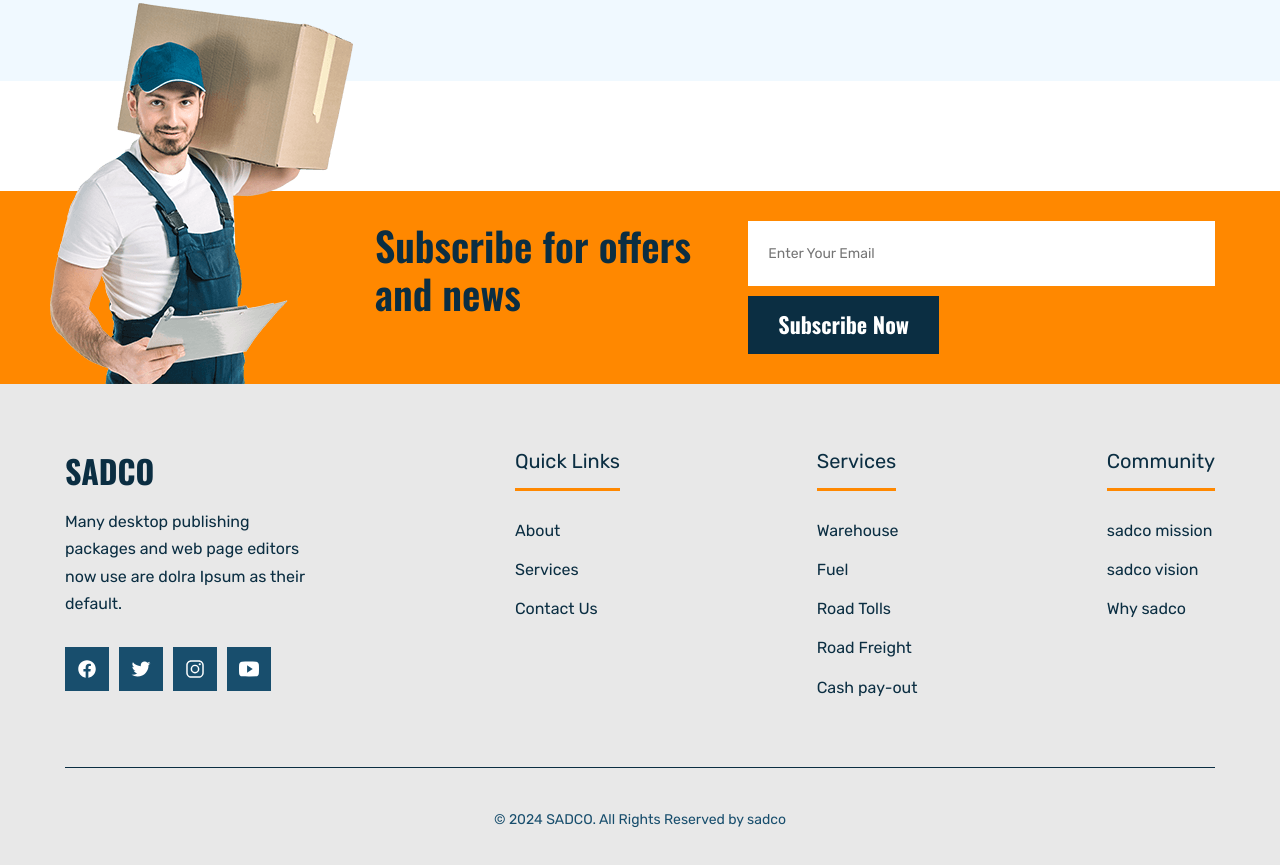
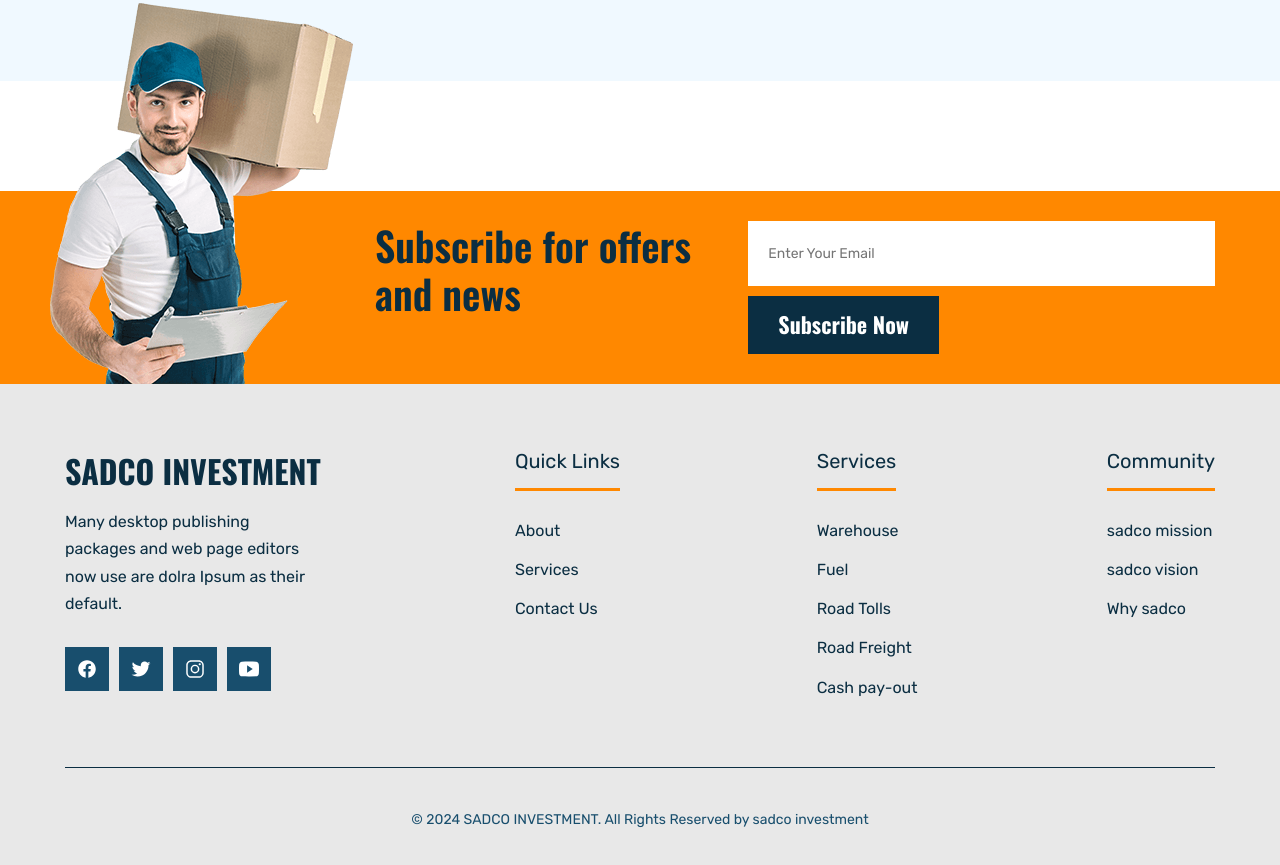
Before and after one commit to Clifford-obure/sadcco, a plain HTML site: page index.html in a window 1280 px wide. Shown: the part 5948-6813 px from the top of the page. Drawn offline with nearby package versions, Linux system fonts and the light colour scheme.

Commit message:
whatssapp number

```diff
--- a/index.html
+++ b/index.html
@@ -999,7 +999,7 @@
       <div class="container">
         <div class="footer-top section">
           <div class="footer-brand">
-            <a href="#" class="logo">SADCO</a>
+            <a href="#" class="logo">SADCO INVESTMENT</a>
 
             <p class="footer-text">
               Many desktop publishing packages and web page editors now use are
@@ -1098,14 +1098,14 @@
 
         <div class="footer-bottom">
           <p class="copyright">
-            &copy; 2024 SADCO. All Rights Reserved by
-            <a href="#" class="copyright-link">sadco</a>
+            &copy; 2024 SADCO INVESTMENT. All Rights Reserved by
+            <a href="#" class="copyright-link">sadco investment</a>
           </p>
         </div>
       </div>
     </footer>
     <a
-      href="https://api.whatsapp.com/send?phone=254971573326"
+      href="https://api.whatsapp.com/send?phone=254971573320"
       target="_blank"
       class="whatsapp-icon"
     >
```
